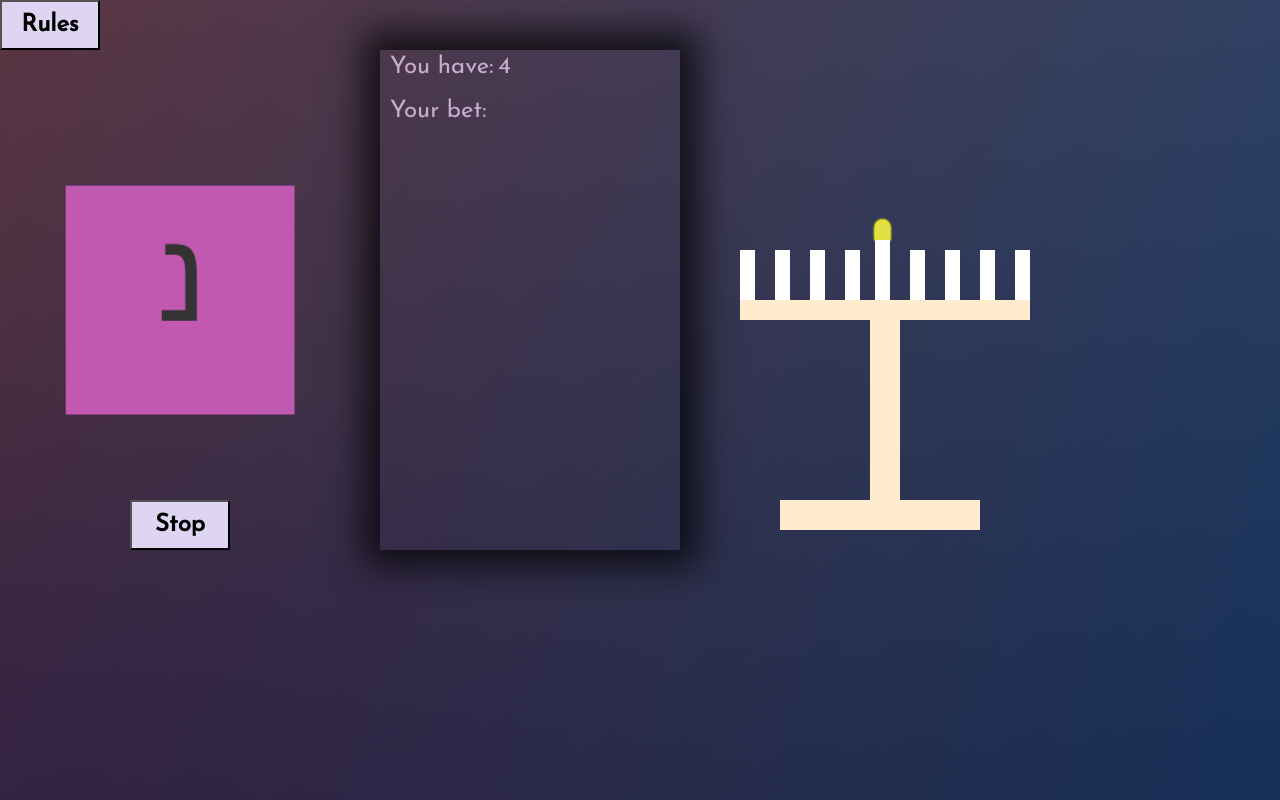
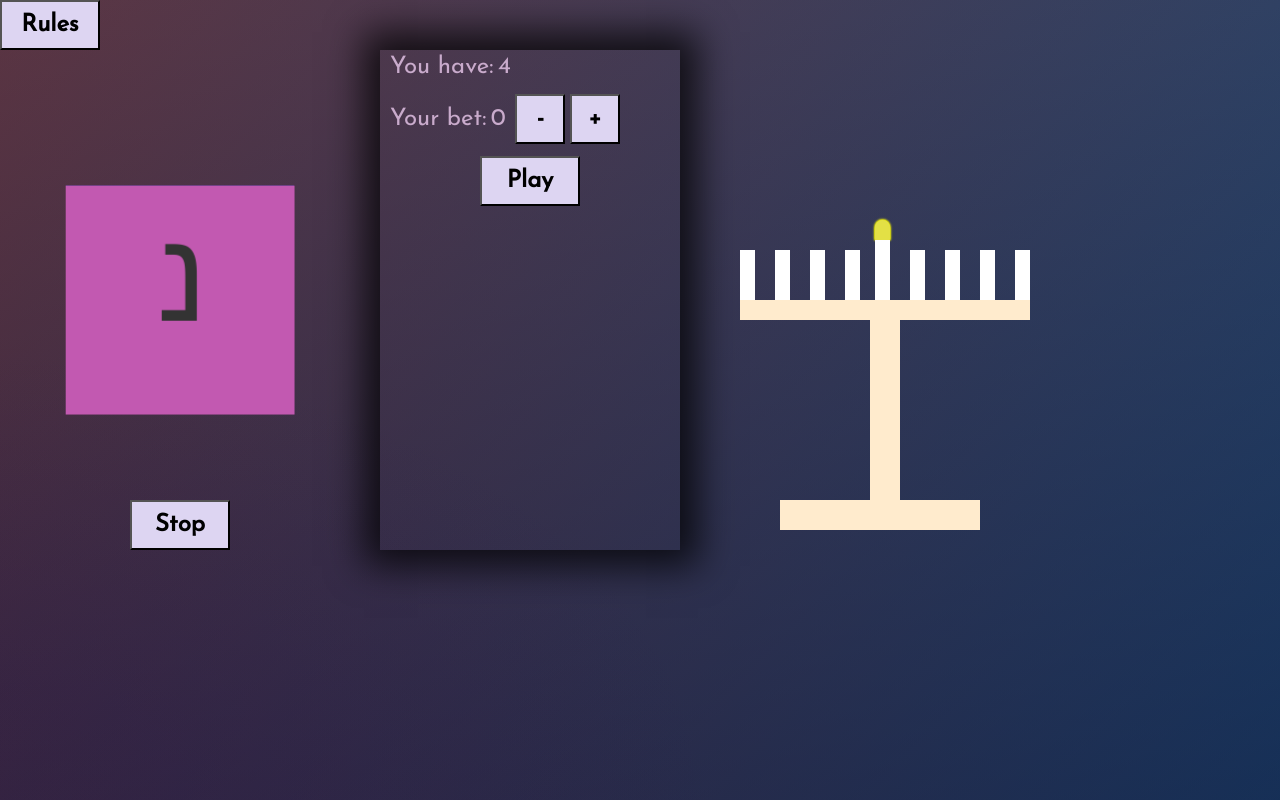
Before and after one commit to NaomiLea/chanukkah, a plain HTML site: page index.html in a window 1280 px wide. Drawn offline with nearby package versions, Linux system fonts and the light colour scheme.

Commit message:
adding other features for the dreidel

```diff
--- a/index.html
+++ b/index.html
@@ -61,7 +61,14 @@ Your browser does not support the audio element.
         <div id="pot">
             <p class="pot">You have: </p>
             <div class="pot" id="number"></div>
-            <p>Your bet:</p>
+            </br>
+            <p class="bet">Your bet:</p>
+            <div class="bet" id="bet"></div>
+            <button id="minus">-</button>
+            <button id="plus">+</button>
+        </div>
+        <div class="gamble">
+            <button id="gamble">Play</button>
         </div>
     </div>
 
--- a/index.js
+++ b/index.js
@@ -1,3 +1,5 @@
+var number = 4;
+var bet = 0;
 $(function() {
     $("#flame").draggable({
 
@@ -75,6 +77,38 @@ $(function() {
         }
     });
 
-    var number = 4;
+
     $("#number").html(number);
+    $("#bet").html(bet);
+
+
+    $("#minus").click(function() {
+        if (bet > 0) {
+            bet--;
+        }
+
+        $("#bet").html(bet);
+    });
+
+    $("#plus").click(function() {
+        if (bet <= number) {
+            bet++;
+        }
+
+        $("#bet").html(bet);
+        if (bet > number) {
+            $("#bet").html(number);
+        }
+
+    });
+
+    $("#gamble").click(function() {
+        number -= bet;
+        $("#number").html(number);
+        bet = 0;
+        $("#bet").html(bet);
+    })
+
+
 });
+console.log(bet)
--- a/stylesheet.css
+++ b/stylesheet.css
@@ -362,7 +362,7 @@ audio {
   margin-left: 10px;
 }
 
-#number {
+#number, #bet {
   width: 20px;
   height: 10px;
   color: rgb(201, 171, 204);
@@ -372,3 +372,29 @@ audio {
 .pot {
   display: inline-block;
 }
+
+.bet {
+  display: inline-block;
+}
+
+.betting button {
+  width: 50px;
+  height: 50px;
+  background-color: rgb(221, 213, 242);
+  color: rgb(0, 0, 0);
+  font-family: 'Josefin Sans', sans-serif;
+  font-weight: bold;
+  font-size: 24px;
+}
+
+#gamble {
+  width: 100px;
+  height: 50px;
+  background-color: rgb(221, 213, 242);
+  color: rgb(0, 0, 0);
+  font-family: 'Josefin Sans', sans-serif;
+  font-weight: bold;
+  font-size: 24px;
+  margin-left: 100px;
+  margin-top: 10px;
+}
```
